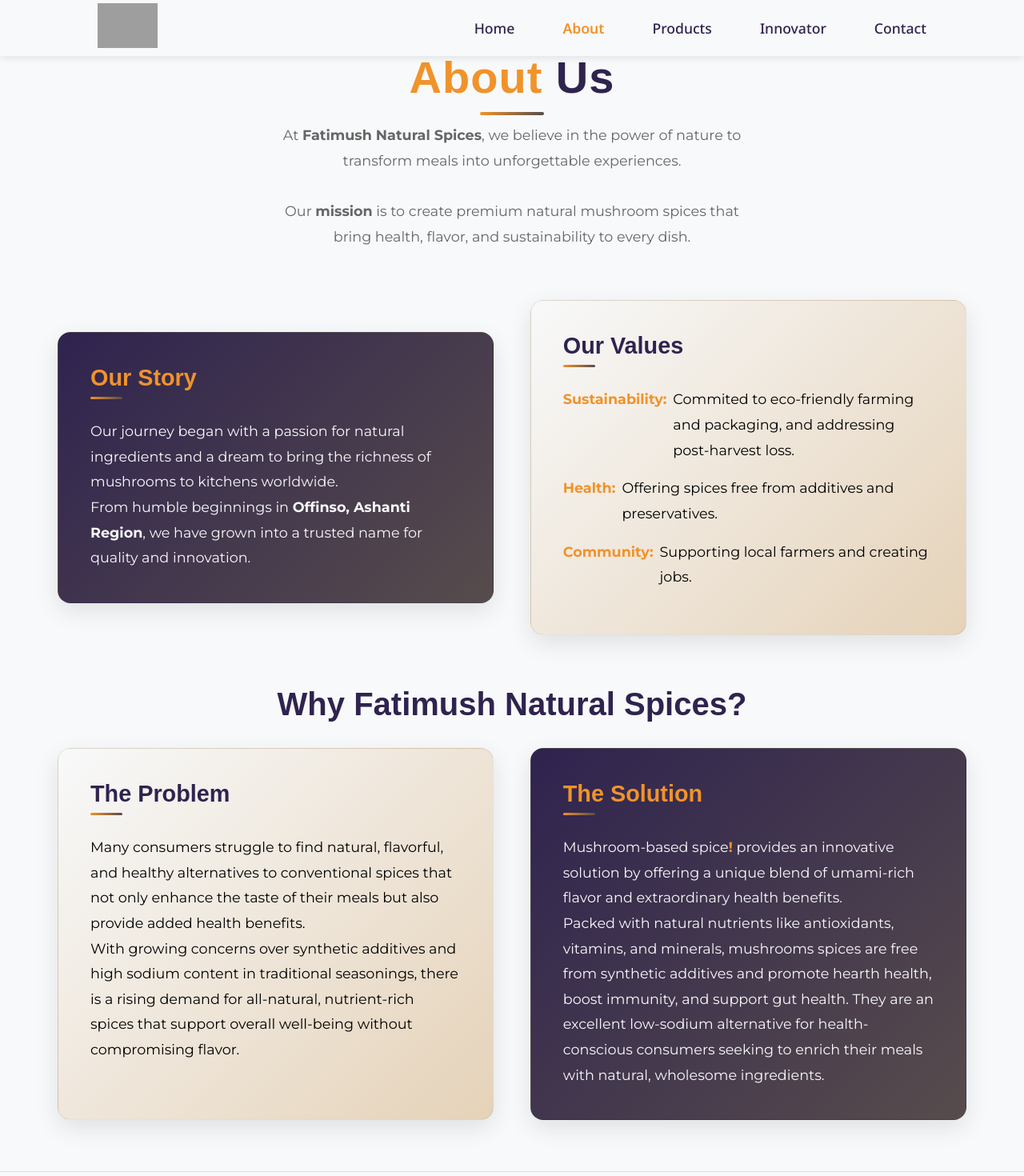
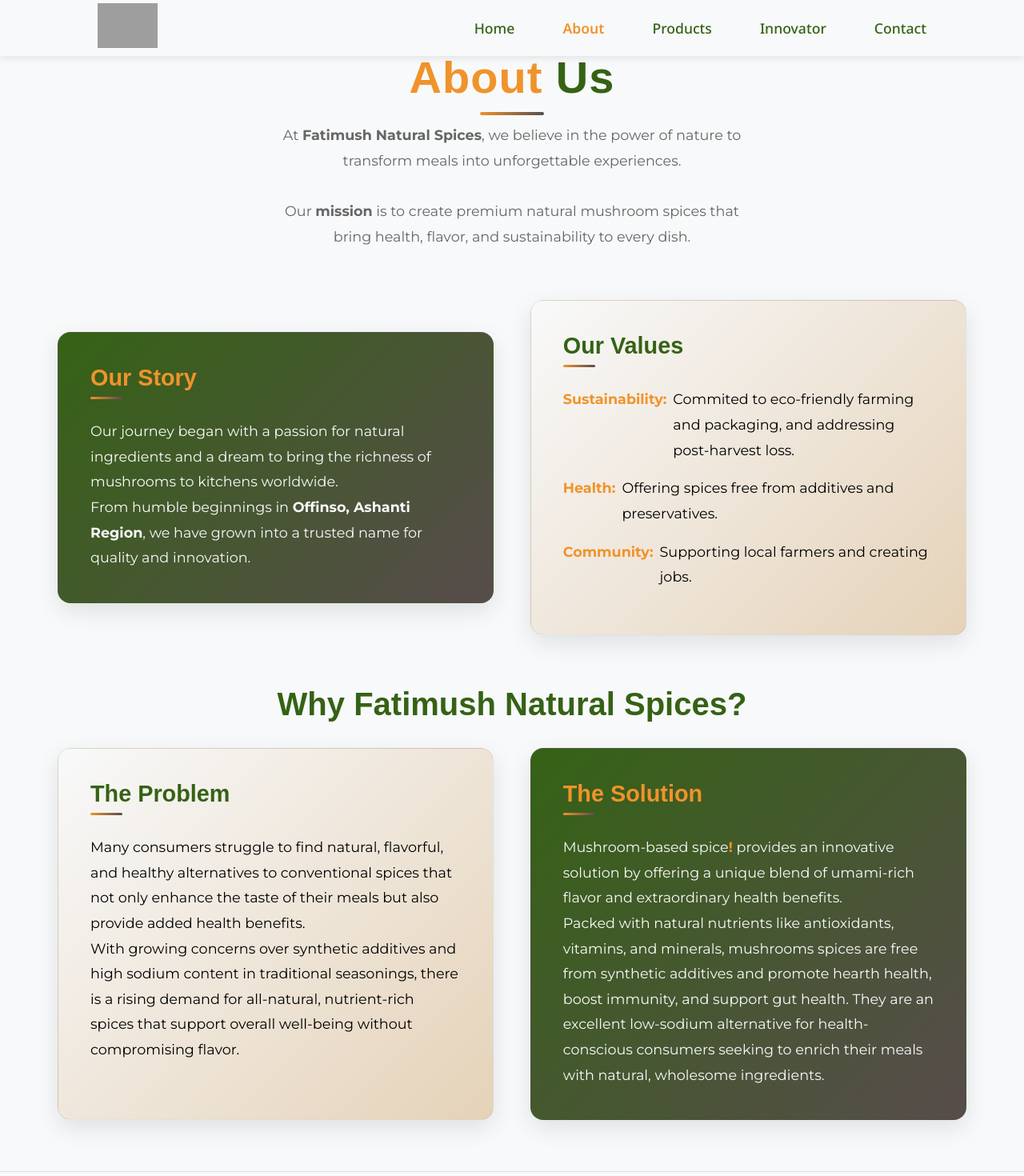
Before and after one commit to fdblay/yai-project-frontend, a React (Vite) app: page /about in a window 1280 px wide. Shown: the top 1470 px of the page at 80% size. Built offline with nearby package versions, Linux system fonts and the light colour scheme; grey boxes are pictures that could not be loaded; a web font is replaced by a local one.

Commit message:
color update

```diff
--- a/src/styles/About.css
+++ b/src/styles/About.css
@@ -18,7 +18,8 @@
 .overview h1 {
     font-family: "Madimi One", sans-serif;
     font-size: 3.5rem;
-    color: var(--text-dark);
+    /* color: var(--text-dark); */
+    color: #356215;
     margin-bottom: 1.5rem;
     position: relative;
     letter-spacing: 1px;
@@ -73,7 +74,7 @@
 }
 
 .story {
-    background: linear-gradient(135deg, var(--text-dark), var(--primary-color));
+    background: linear-gradient(135deg, #356215, var(--primary-color));
     color: var(--bg-light);
 }
 
@@ -100,7 +101,8 @@
 }
 
 .values h2 {
-    color: var(--text-dark);
+    /* color: var(--text-dark); */
+    color: #356215;
 }
 
 .story h2::after, .values h2::after {
@@ -139,7 +141,8 @@
 #choose {
     font-family: "Madimi One", sans-serif;
     font-size: 2.5rem;
-    color: var(--text-dark);
+    /* color: var(--text-dark); */
+    color: #356215;
     text-align: center;
     margin: 4rem auto 2rem;
     position: relative;
@@ -175,7 +178,7 @@
 }
 
 .solution {
-    background: linear-gradient(135deg, var(--text-dark), var(--primary-color));
+    background: linear-gradient(135deg, #356215, var(--primary-color));
     color: var(--bg-light);
 }
 
@@ -194,7 +197,8 @@
 }
 
 .problem h2 {
-    color: var(--text-dark);
+    /* color: var(--text-dark); */
+    color: #356215;
 }
 
 .solution h2 {
--- a/src/styles/Contact.css
+++ b/src/styles/Contact.css
@@ -1,6 +1,6 @@
 /* Modern Contact Section Styling with Enhanced Animations */
 .contact-wrapper {
-    background-color: #F7F5EB;
+    background-color: #ebe8da;
     min-height: 100vh;
     padding: 4rem 0;
 }
@@ -21,7 +21,7 @@
 .contact-intro h1 {
     font-family: 'Madimi One', sans-serif;
     font-size: 3.5rem;
-    color: #4d4d4d;
+    color: #356215;
     margin-bottom: 1.5rem;
     position: relative;
     letter-spacing: 1px;
--- a/src/styles/Footer.css
+++ b/src/styles/Footer.css
@@ -20,7 +20,8 @@
 .footer-links h4 {
     margin-bottom: 1.2rem;
     font-family: "Madimi One", serif;
-    color: var(--primary-color);
+    /* color: var(--primary-color); */
+    color: #356215;
     font-size: 1.3rem;
 }
 
--- a/src/styles/Innovator.css
+++ b/src/styles/Innovator.css
@@ -21,7 +21,7 @@
 .innovator-intro h1 {
     font-family: 'Madimi One', sans-serif;
     font-size: 3.5rem;
-    color: #4d4d4d;
+    color: #356215;
     margin-bottom: 1.5rem;
     position: relative;
     letter-spacing: 1px;
--- a/src/styles/Navbar.css
+++ b/src/styles/Navbar.css
@@ -91,7 +91,8 @@
 .navbar-items ul a {
     font-size: 1.1rem;
     font-weight: 500;
-    color: var(--text-dark);
+    /* color: var(--text-dark); */
+    color: #356215;
     text-decoration: none;
     transition: all 0.3s ease;
     padding: 0.5rem 0;
```
